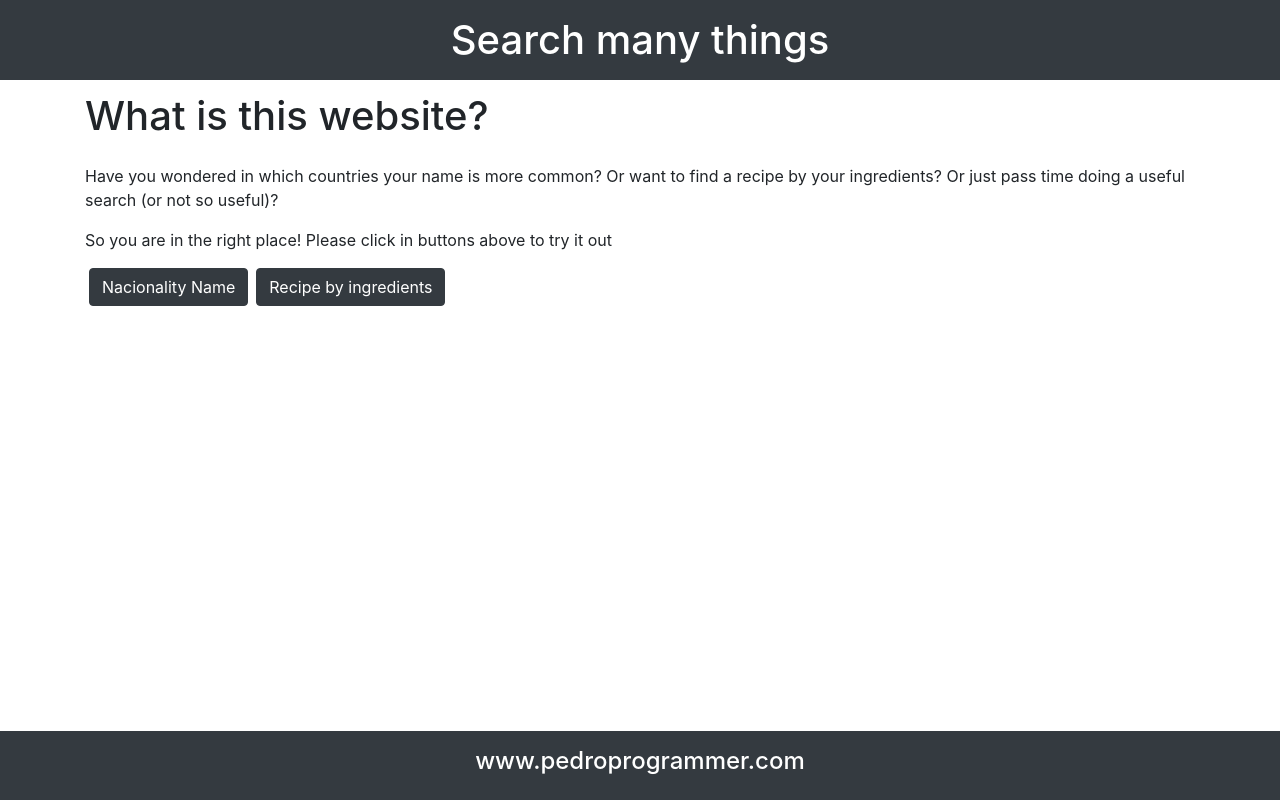
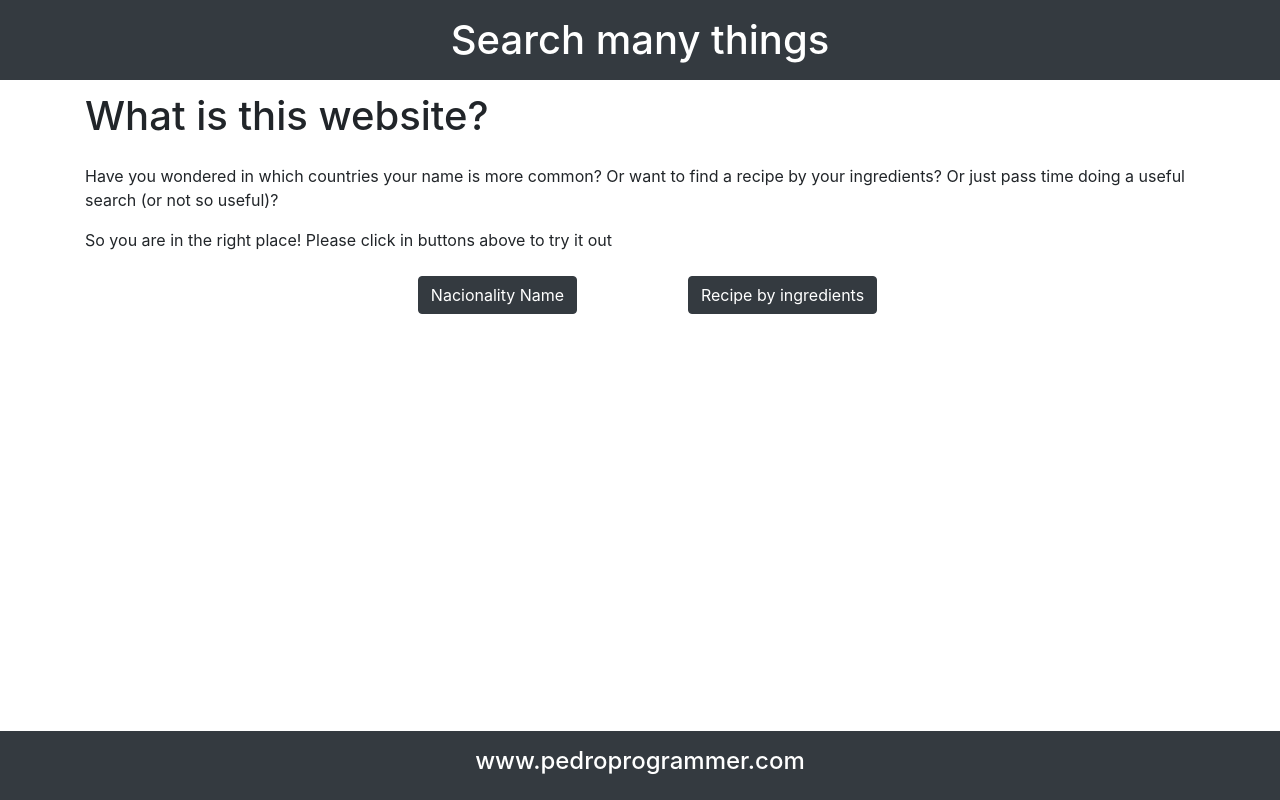
Before and after one commit to PedroMarianoAlmeida/use-fetch-examples, a React (Create React App) app: page / in a window 1280 px wide. Built offline with nearby package versions, Linux system fonts and the light colour scheme.

Commit message:
Formatation adjusts

```diff
--- a/src/components/HomePage.js
+++ b/src/components/HomePage.js
@@ -4,15 +4,21 @@ import { Link } from 'react-router-dom';
 const HomePage = () => {
     return (
       <div className="container mb-5 pb-5">
-        <div className="row">
+        <div className="row justify-content-center">
             <div className="col-12">
                 <h1 className="mt-1 mb-4">What is this website?</h1>
                 <p>Have you wondered in which countries your name is more common?  Or want to find a recipe by your ingredients? Or just pass time doing a useful search (or not so useful)?</p>
                 <p>So you are in the right place! Please click in buttons above to try it out</p>
+            </div>
 
-                <button className="btn btn-dark mx-1"><Link to="/nationality" className="text-white">Nacionality Name</Link></button>
-                <button className="btn btn-dark mx-1"><Link to="/recipe" className="text-white">Recipe by ingredients</Link></button>
+            <div className="col-12 col-md-3 my-2 d-flex justify-content-center">
+              <button className="btn btn-dark mx-1"><Link to="/nationality" className="text-white">Nacionality Name</Link></button>
             </div>
+
+            <div className="col-12 col-md-3 my-2 d-flex justify-content-center">
+              <button className="btn btn-dark mx-1"><Link to="/recipe" className="text-white">Recipe by ingredients</Link></button>
+            </div>
+
         </div>
       </div>
     );
--- a/src/components/Recipe/Success.js
+++ b/src/components/Recipe/Success.js
@@ -90,7 +90,7 @@ const Success = (props) => {
                 })}
             </div>
 
-            <Modal show={showModal} size="lg">
+            <Modal show={showModal} size="lg" centered>
                 <Modal.Header className="d-flex justify-content-center">
                     <Modal.Title className='text-center'>
                         {recipeTitle}
```
